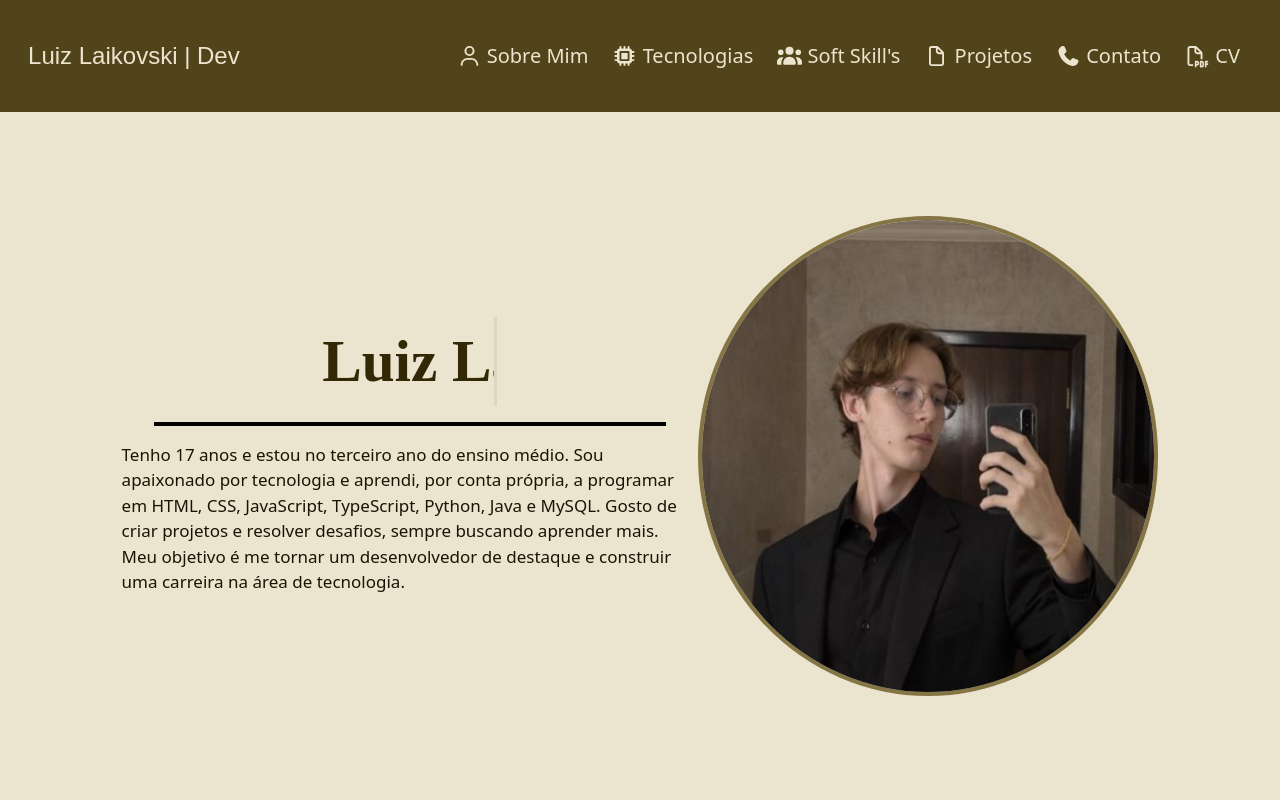
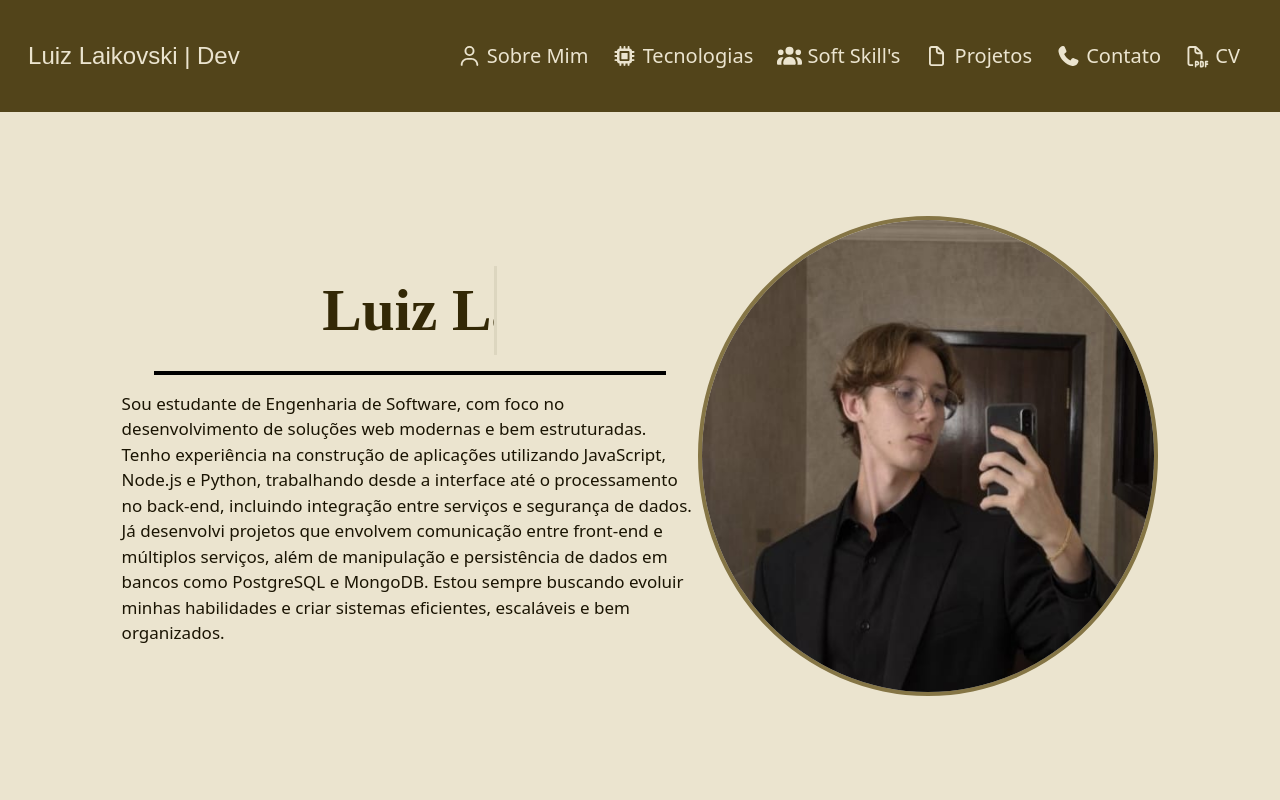
Before and after one commit to LuizLaikovski/Portfolio-2.0, a React (Vite) app in the folder portfolio-2.0/: page / in a window 1280 px wide. Shown: the top 800 px of the page. Built offline with nearby package versions, Linux system fonts and the light colour scheme.

Commit message:
arrumando os textos de apresentação

```diff
--- a/portfolio-2.0/src/components/sections/SectionOne.tsx
+++ b/portfolio-2.0/src/components/sections/SectionOne.tsx
@@ -13,11 +13,7 @@ const SectionOne = () => {
                     <p
                         className="text-[17px] max-sm:text-[20px]"
                         data-aos="fade-right"
-                        data-aos-duration="1500">Tenho 17 anos e estou no terceiro ano do ensino médio.
-                        Sou apaixonado por tecnologia e aprendi, por conta própria, a programar em HTML, CSS, JavaScript,
-                        TypeScript, Python, Java e MySQL. Gosto de criar projetos e resolver desafios, sempre buscando
-                        aprender mais. Meu objetivo é me tornar um desenvolvedor de destaque e construir uma carreira na
-                        área de tecnologia.</p>
+                        data-aos-duration="1500">Sou estudante de Engenharia de Software, com foco no desenvolvimento de soluções web modernas e bem estruturadas. Tenho experiência na construção de aplicações utilizando JavaScript, Node.js e Python, trabalhando desde a interface até o processamento no back-end, incluindo integração entre serviços e segurança de dados. Já desenvolvi projetos que envolvem comunicação entre front-end e múltiplos serviços, além de manipulação e persistência de dados em bancos como PostgreSQL e MongoDB. Estou sempre buscando evoluir minhas habilidades e criar sistemas eficientes, escaláveis e bem organizados.</p>
                 </div>
                 <div className="w-[36dvw] max-sm:w-[40dvh] flex justify-center items-center flex-col max-sm:mt-10">
                     <img data-aos="fade-left" data-aos-duration="800" src="./euu.jpeg"
```
